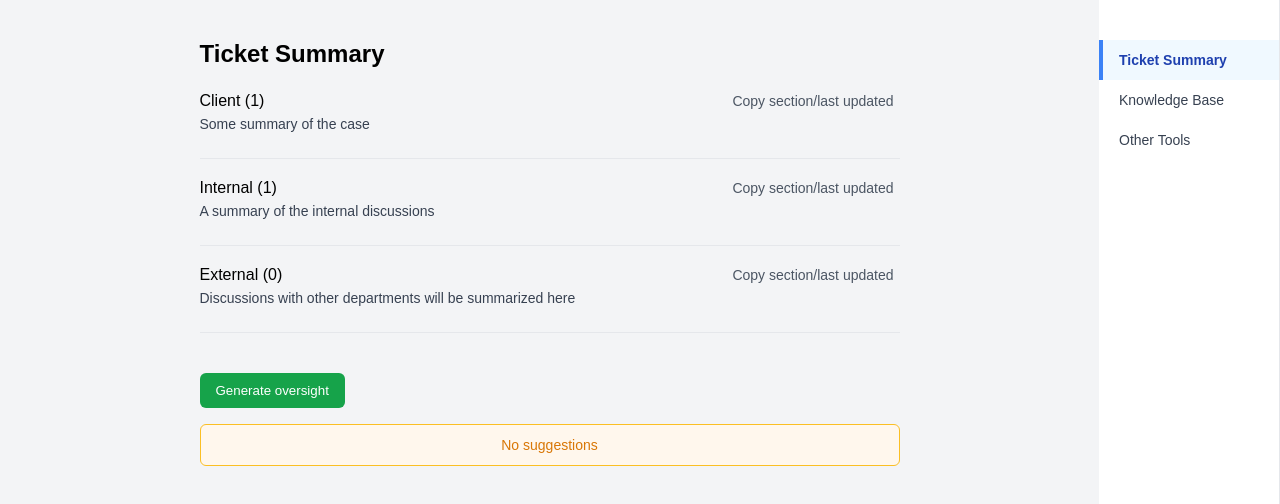
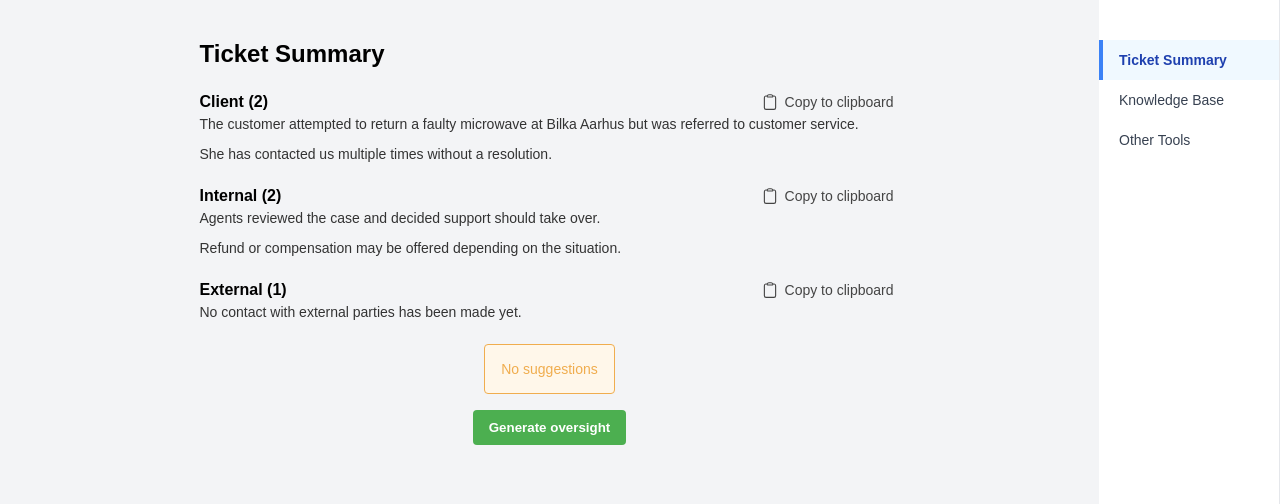
Before and after one commit to MercedesUbeira/Thesis-project, a React (Vite) app in the folder thesis-app/: page / in a window 1280 px wide. Shown: the top 504 px of the page. Built offline with nearby package versions, Linux system fonts and the light colour scheme.

Commit message:
Fixed ticket summary content

```diff
--- a/thesis-app/package.json
+++ b/thesis-app/package.json
@@ -10,6 +10,7 @@
     "preview": "vite preview"
   },
   "dependencies": {
+    "@heroicons/react": "^2.2.0",
     "firebase": "^11.7.3",
     "react": "^19.0.0",
     "react-dom": "^19.0.0",
--- a/thesis-app/src/components/TicketSummary.css
+++ b/thesis-app/src/components/TicketSummary.css
@@ -1,10 +1,8 @@
-/* TicketSummary.css */
-
 .ticket-summary {
   padding: 24px;
   max-width: 700px;
   margin: 0 auto;
-  font-family: sans-serif;
+  font-family: Arial, sans-serif;
 }
 
 .ticket-summary h1 {
@@ -14,62 +12,89 @@
 }
 
 .section {
-  margin-bottom: 20px;
-  border-bottom: 1px solid #e5e7eb;
-  padding-bottom: 12px;
+  margin-bottom: 24px;
 }
 
 .section-header {
   display: flex;
   justify-content: space-between;
   align-items: center;
-  font-weight: 500;
 }
 
-.section-header button {
-  background: none;
-  border: none;
-  color: #4b5563;
-  cursor: pointer;
-  font-size: 14px;
+.section-title {
+  font-weight: bold;
 }
 
-.section p {
+.copy-button {
+  display: flex;
+  align-items: center;
   font-size: 14px;
-  color: #374151;
-  margin-top: 6px;
-}
-
-.generate-btn {
-  margin-top: 20px;
-  background: #16a34a;
-  color: white;
-  padding: 10px 16px;
-  border-radius: 6px;
-  font-weight: 500;
+  color: #444;
+  background: none;
   border: none;
   cursor: pointer;
 }
 
-.no-suggestions {
-  margin-top: 16px;
-  background: #fff7ed;
-  border: 1px solid #fbbf24;
-  padding: 12px;
-  text-align: center;
-  color: #d97706;
-  border-radius: 6px;
-  font-weight: 500;
-  font-size: 14px;
+.clipboard-icon {
+  width: 18px;
+  height: 18px;
+  margin-right: 6px;
 }
 
-.oversight-box {
-  margin-top: 24px;
-  background: #f3f4f6;
-  border: 1px solid #d1d5db;
-  padding: 16px;
-  border-radius: 6px;
-  white-space: pre-wrap;
+.section-body p {
+  margin-top: 4px;
   font-size: 14px;
-  color: #374151;
+  color: #333;
 }
+
+.oversight-wrapper {
+  margin: 0 auto;
+  margin-top: 16px;
+  padding: 10px 16px;
+  border: 1px solid #f0ad4e;
+  background-color: #fff7ea;
+  color: #f0ad4e;
+  border-radius: 4px;
+  text-align: center;
+  width: fit-content;
+  max-width: 100%;
+  min-height: 28px;
+  transition: all 0.3s ease-in-out;
+  display: flex;
+  align-items: center;
+  justify-content: center;
+}
+
+.oversight-wrapper.expanded {
+  min-height: 60px;
+}
+
+.placeholder {
+  font-size: 14px;
+  color: #f0ad4e;
+}
+
+.oversight-text {
+  font-size: 14px;
+  color: #333;
+  text-align: left;
+}
+
+.centered-button {
+  margin-top: 16px;
+  text-align: center;
+}
+
+.generate-btn {
+  padding: 10px 16px;
+  background-color: #4CAF50;
+  color: white;
+  font-weight: bold;
+  border: none;
+  border-radius: 4px;
+  cursor: pointer;
+}
+
+.generate-btn:hover {
+  background-color: #45a049;
+}
--- a/thesis-app/src/components/ticketSummary.jsx
+++ b/thesis-app/src/components/ticketSummary.jsx
@@ -1,27 +1,44 @@
 import React, { useState, useEffect } from 'react';
+import { ClipboardIcon } from '@heroicons/react/24/outline';
 import './TicketSummary.css';
 
 const TicketSummary = () => {
-  const [data, setData] = useState({
-    client: ['Some summary of the case'],
-    internal: ['A summary of the internal discussions'],
-    external: []
+  const [ticketData, setTicketData] = useState({
+    client: [],
+    internal: [],
+    external: [],
   });
-
   const [oversight, setOversight] = useState('');
 
+  useEffect(() => {
+    const fetchData = async () => {
+      const data = {
+        client: [
+          'The customer attempted to return a faulty microwave at Bilka Aarhus but was referred to customer service.',
+          'She has contacted us multiple times without a resolution.'
+        ],
+        internal: [
+          'Agents reviewed the case and decided support should take over.',
+          'Refund or compensation may be offered depending on the situation.'
+        ],
+        external: [
+          'No contact with external parties has been made yet.'
+        ]
+      };
+      setTicketData(data);
+    };
+
+    fetchData();
+  }, []);
+
   const generateOversight = () => {
-    const summary = `
-Client:
-${data.client.join('\n\n')}
+    const summary = `${ticketData.client.join(' ')} ${ticketData.internal.join(' ')} ${ticketData.external.join(' ')}`;
+    setOversight(summary);
+  };
 
-Internal:
-${data.internal.join('\n\n')}
-
-External:
-${data.external.length ? data.external.join('\n\n') : 'No external discussions.'}
-    `;
-    setOversight(summary);
+  const copyToClipboard = (section) => {
+    const text = ticketData[section].join('\n');
+    navigator.clipboard.writeText(text);
   };
 
   return (
@@ -29,24 +46,35 @@ ${data.external.length ? data.external.join('\n\n') : 'No external discussions.'
       <h1>Ticket Summary</h1>
 
       {['client', 'internal', 'external'].map((section) => (
-        <div className="section" key={section}>
+        <div key={section} className="section">
           <div className="section-header">
-            <span>{section[0].toUpperCase() + section.slice(1)} ({data[section].length})</span>
-            <button onClick={() => navigator.clipboard.writeText(data[section].join('\n'))}>
-              Copy section/last updated
+            <span className="section-title">{section.charAt(0).toUpperCase() + section.slice(1)} ({ticketData[section].length})</span>
+            <button className="copy-button" onClick={() => copyToClipboard(section)}>
+              <ClipboardIcon className="clipboard-icon" />
+              Copy to clipboard
             </button>
           </div>
-          <p>{data[section].length ? data[section] : 'Discussions with other departments will be summarized here'}</p>
+          <div className="section-body">
+            {ticketData[section].length > 0
+              ? ticketData[section].map((line, i) => <p key={i}>{line}</p>)
+              : <p>No entries.</p>}
+          </div>
         </div>
       ))}
 
-      <button className="generate-btn" onClick={generateOversight}>Generate oversight</button>
+      <div className={`oversight-wrapper ${oversight ? 'expanded' : ''}`}>
+        {oversight ? (
+          <p className="oversight-text">{oversight}</p>
+        ) : (
+          <span className="placeholder">No suggestions</span>
+        )}
+      </div>
 
-      {!oversight && <div className="no-suggestions">No suggestions</div>}
-
-      {oversight && (
-        <div className="oversight-box">{oversight}</div>
-      )}
+      <div className="centered-button">
+        <button className="generate-btn" onClick={generateOversight}>
+          Generate oversight
+        </button>
+      </div>
     </div>
   );
 };
```
Also changed, not shown: 1 other file (tests, documents, lock files or other folders).
